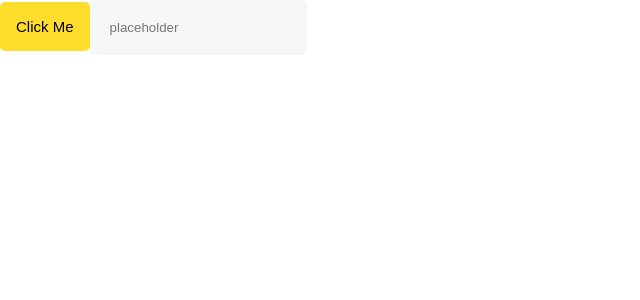
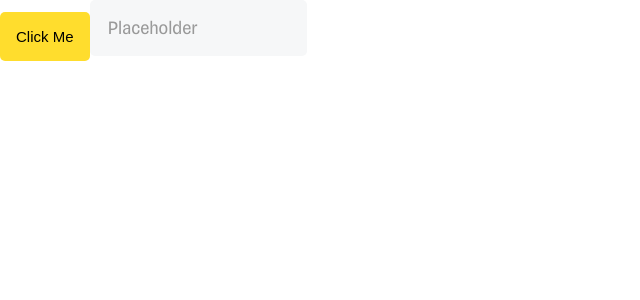
Before and after one commit to DanyaCorneum/Budget-Flow-Front-, a React (Vite) app: page / in a window 1280 px wide. Shown: the top 300 px of the page, without its empty margins (0-640 px from the left). Built offline with nearby package versions, Linux system fonts and the light colour scheme.

Commit message:
styles for input  and first function for validation are completed

```diff
--- a/src/app/App.tsx
+++ b/src/app/App.tsx
@@ -1,13 +1,15 @@
 import {Button, Input} from "../shared";
+import {handleNumbers} from "../shared/lib/index..ts";
 
 function App() {
 
-  return (
-    <>
-      <Button>click me</Button>
-        <Input isValid={true}/>
-    </>
-  )
+
+    return (
+        <>
+            <Button>click me</Button>
+            <Input isValid={true} handleData={handleNumbers}/>
+        </>
+    )
 }
 
 export default App
--- /dev/null
+++ b/src/shared/lib/index..ts
@@ -0,0 +1 @@
+export {default as handleNumbers} from "./utils/validation.ts"
--- /dev/null
+++ b/src/shared/lib/utils/validation.ts
@@ -0,0 +1,3 @@
+export default function handleNumbers(e: React.ChangeEvent<HTMLInputElement>) {
+    return /^-?\d+(\.\d+)?$/.test(e.target.value) && e.target.value.length <= 11
+}
--- a/src/shared/ui/Input/Input.module.scss
+++ b/src/shared/ui/Input/Input.module.scss
@@ -1,13 +1,92 @@
 @use "../../styles/variables" as variables;
 
-.input{
+.input-group {
+  position: relative;
+  display: inline-block;
+  margin: 0;
+}
+
+.input {
   background: variables.$secondary-color;
-  padding: 18px;
+  padding: 18px 18px 0;
+  height: 56px;
   border: 2px solid transparent;
   border-radius: variables.$border-radius;
   outline: none;
-  transition:  border-color 0.15s ease-in-out, box-shadow 0.15s ease-in-out;
+  transition: border-color 150ms ease;
+  width: 100%;
+  box-sizing: border-box;
+  &::placeholder{
+    opacity: 0;
+  }
+
   &:focus, &:active {
     border-color: variables.$text-color-main;
+    background-color: variables.$main-color;
+  }
+
+  &.invalid {
+    border-color: red;
   }
 }
+
+.input-label {
+  position: absolute;
+  left: 18px;
+  top: 50%;
+  transform: translateY(-50%);
+  font-size: 1.2rem;
+  pointer-events: none;
+  transition: all 200ms ease;
+  color: #999;
+  background: transparent;
+  padding: 0 8px 0 0;
+
+  /* Скрываем label когда placeholder виден */
+  .input:placeholder-shown + & {
+    opacity: 1;
+  }
+
+  /* Показываем и перемещаем label при фокусе или когда есть текст */
+  .input:focus + &,
+  .input:not(:placeholder-shown) + & {
+    opacity: 1;
+    visibility: visible;
+    top: 0;
+    font-size: 1rem;
+    transform: translateY(10px) ;
+    color: variables.$text-color-main;
+  }
+}
+
+/* Скрываем placeholder при фокусе */
+.input:focus::placeholder {
+  opacity: 0;
+}
+
+.reset-button{
+  $width-height-bt: 30px;
+  $width-height-img: 15px;
+
+  background-color:transparent;
+  position: absolute;
+  display: flex;
+  justify-content: center;
+  align-items: center;
+  top: 50%;
+  right: 10px;
+  transform: translateY(-50%);
+  font-size: 1.2rem;
+  transition: all 200ms ease;
+  border-radius:50%;
+  width: $width-height-bt;
+  height: $width-height-bt;
+  img{
+    width: $width-height-img;
+    height: $width-height-img;
+  }
+}
+
+.hide{
+  display: none;
+}
--- a/src/shared/ui/Input/Input.props.ts
+++ b/src/shared/ui/Input/Input.props.ts
@@ -4,4 +4,5 @@ export interface InputProps extends HTMLAttributes<HTMLInputElement> {
     isValid: boolean;
     className?: string;
     placeholder?: string;
+    handleData?: (event: React.ChangeEvent<HTMLInputElement>) => boolean;
 }
--- a/src/shared/ui/Input/Input.tsx
+++ b/src/shared/ui/Input/Input.tsx
@@ -1,16 +1,69 @@
-import {forwardRef} from "react";
+import {forwardRef, useRef, useState} from "react";
 import type {InputProps} from "./Input.props.ts";
 import cn from "classnames";
 import styles from "./Input.module.scss"
+import crossExit from "../../../assets/cross-exit.svg"
 
 const Input = forwardRef<HTMLInputElement, InputProps>(
-    function Input({className="", isValid=true, placeholder="placeholder", ...props}, ref) {
+    function Input({className = "", isValid = true, placeholder = "Placeholder", handleData, ...props}, ref) {
+        // Генерируем уникальный id для связи input и label
+        const inputId = props.id || `input-${Math.random().toString(36).substr(2, 9)}`;
+        const [isData, setIsData] = useState("")
+        const inputRef = useRef<HTMLInputElement | null>(null)
+
+        const setRefs = (element: HTMLInputElement) => {
+            inputRef.current = element;
+
+            if (typeof ref === 'function') {
+                ref(element);
+            } else if (ref) {
+                ref.current = element;
+            }
+        }
+
+        const handleInputData = (e: React.ChangeEvent<HTMLInputElement>) => {
+
+            if (handleData) {
+                if (handleData(e)){
+                    setIsData(e.target.value)
+                    if (isData === "") {
+                        e.target.value = ""
+                    }
+                }
+            }
+
+        }
+
+        const resetData = () => {
+            setIsData("")
+            inputRef.current?.focus()
+        }
+
         return (
-            <input placeholder={placeholder} ref={ref} {...props} className={cn(styles["input"], className)}/>
+            <div className={cn(styles["input-group"], className)}>
+                <input
+                    id={inputId}
+                    placeholder={placeholder}
+                    ref={setRefs}
+                    onChange={handleInputData}
+                    {...props}
+                    className={cn(styles["input"], {
+                        [styles["invalid"]]: !isValid
+                    })}
+                    value={isData}
+                />
+                <label htmlFor={inputId} className={styles["input-label"]}>
+                    {placeholder}
+                </label>
+                <button
+                    onClick={resetData}
+                    className={cn(styles["reset-button"], {
+                        [styles["hide"]]: !(isData !== "")
+                    })}
+                ><img src={crossExit} alt={"exit"}/></button>
+            </div>
         )
     }
 )
 
-
-
 export default Input
```
Also changed, not shown: src/assets/cross-exit.svg (added).
